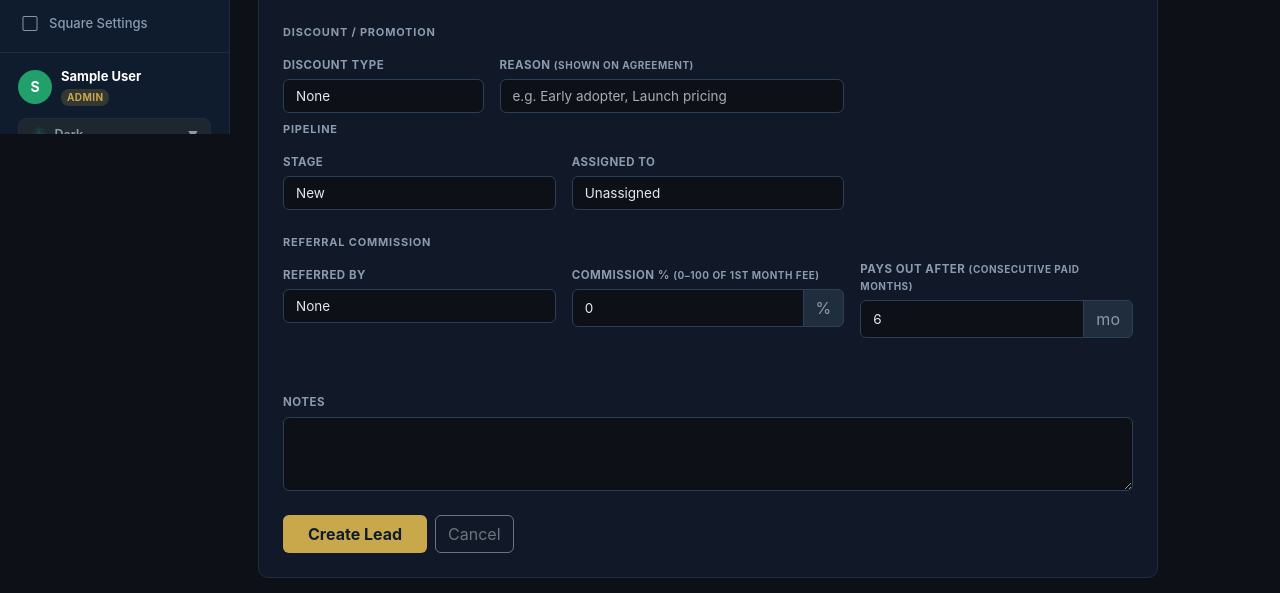
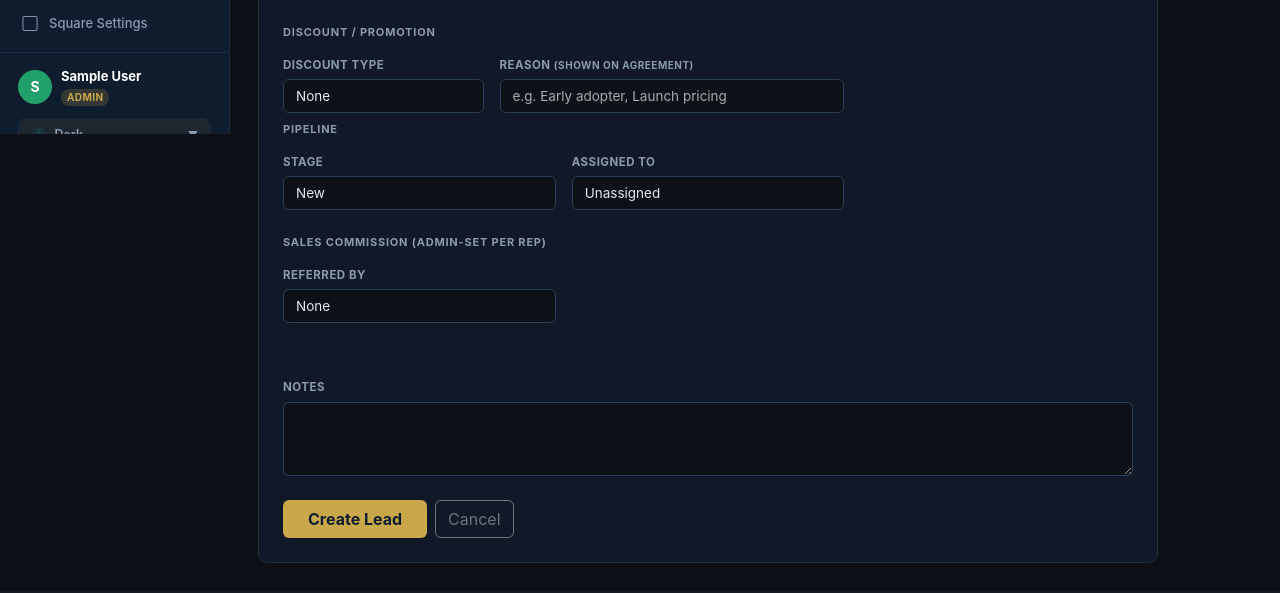
Before and after one commit to prassanan-source/revfi, a Flask app: page /leads/new in a window 1280 px wide. Shown: the part 666-1259 px from the top of the page. After the commit the page ends 1229 px from the top, so only its background shows below. Run offline with Flask 3, Linux system fonts and the light colour scheme; the visitor is signed in with stand-in values (Sample User, id 1); data comes from the database, SQL or seed files in the repository.

Commit message:
Let admin set per-rep commission and record one-time referrers without a login.
Co-authored-by: Cursor <cursoragent@cursor.com>

```diff
--- a/app.py
+++ b/app.py
@@ -48,6 +48,8 @@ class User(db.Model):
     password = db.Column(db.String(256), nullable=False)
     role     = db.Column(db.String(30), default="sales")   # admin | sales
     active   = db.Column(db.Boolean, default=True)
+    commission_pct    = db.Column(db.Float, default=0)   # admin-set; % of first month after consecutive paid months
+    commission_months = db.Column(db.Integer, default=6)
     created  = db.Column(db.DateTime, default=datetime.utcnow)
 
 
@@ -86,6 +88,7 @@ class Lead(db.Model):
     status       = db.Column(db.String(50), default="New")
     assignee_id  = db.Column(db.Integer, db.ForeignKey("users.id"))
     referral_id  = db.Column(db.Integer, db.ForeignKey("users.id"), nullable=True)
+    referral_name   = db.Column(db.String(300), default="")  # one-time referrer with no login
     referral_pct    = db.Column(db.Float,   default=0)
     referral_months = db.Column(db.Integer, default=6)   # consecutive months before referral pays out
     # Discount fields
@@ -858,6 +861,67 @@ def log_sub_activity(lead, action, channel, notes, happened_at=None):
     ))
 
 
+def user_commission_pct(user):
+    if not user:
+        return 0.0
+    try:
+        return max(0.0, float(getattr(user, "commission_pct", None) or 0))
+    except (TypeError, ValueError):
+        return 0.0
+
+
+def user_commission_months(user):
+    try:
+        n = int(getattr(user, "commission_months", None) or 6)
+    except (TypeError, ValueError):
+        n = 6
+    return max(1, min(24, n))
+
+
+def apply_lead_referral_fields(lead, f):
+    """Dropdown user, or free-text one-time referrer with no login."""
+    raw = (f.get("referral_id") or "").strip()
+    name = (f.get("referral_name") or "").strip()
+    uid = None
+    if raw and raw != "other" and raw.isdigit():
+        uid = int(raw)
+        if not User.query.get(uid):
+            uid = None
+    if uid:
+        lead.referral_id = uid
+        lead.referral_name = ""
+        ref = User.query.get(uid)
+        lead.referral_pct = user_commission_pct(ref)
+        lead.referral_months = user_commission_months(ref)
+        return
+    lead.referral_id = None
+    lead.referral_name = name
+    lead.referral_pct = 0
+    lead.referral_months = 6
+
+
+def referral_label(lead):
+    if not lead:
+        return ""
+    if getattr(lead, "referral", None):
+        pct = int(user_commission_pct(lead.referral) or lead.referral_pct or 0)
+        if pct:
+            return f"{lead.referral.name} ({pct}%)"
+        return lead.referral.name
+    return (getattr(lead, "referral_name", None) or "").strip()
+
+
+def apply_user_commission_fields(user, f):
+    try:
+        user.commission_pct = max(0.0, min(100.0, float(f.get("commission_pct") or 0)))
+    except (TypeError, ValueError):
+        user.commission_pct = 0.0
+    try:
+        user.commission_months = max(1, min(24, int(f.get("commission_months") or 6)))
+    except (TypeError, ValueError):
+        user.commission_months = 6
+
+
 def can_manage_subscriber(lead):
     if session.get("user_role") == "admin":
         return True
@@ -964,6 +1028,9 @@ app.jinja_env.globals.update(
     account_type_of=account_type_of,
     seat_count_of=seat_count_of,
     account_coverage_text=account_coverage_text,
+    user_commission_pct=user_commission_pct,
+    user_commission_months=user_commission_months,
+    referral_label=referral_label,
 )
 
 # ── Auth ─────────────────────────────────────────────────────────────────────
@@ -1141,9 +1208,6 @@ def lead_new():
             plan_id      = f.get("plan_id") or None,
             status       = f.get("status","New"),
             assignee_id  = f.get("assignee_id") or None,
-            referral_id  = f.get("referral_id") or None,
-            referral_pct    = float(f.get("referral_pct") or 0),
-            referral_months = int(f.get("referral_months") or 6),
             discount_type   = f.get("discount_type","none"),
             discount_value  = float(f.get("discount_value") or 0),
             discount_reason = f.get("discount_reason",""),
@@ -1152,6 +1216,7 @@ def lead_new():
             value           = float(f.get("value",0)),
         )
         apply_lead_account_fields(lead, f)
+        apply_lead_referral_fields(lead, f)
         db.session.add(lead)
         db.session.commit()
         flash(f"Lead for {lead.company} created.", "success")
@@ -1176,9 +1241,6 @@ def lead_edit(lid):
         lead.plan_id      = f.get("plan_id") or None
         lead.status       = f.get("status","New")
         lead.assignee_id  = f.get("assignee_id") or None
-        lead.referral_id  = f.get("referral_id") or None
-        lead.referral_pct    = float(f.get("referral_pct") or 0)
-        lead.referral_months = int(f.get("referral_months") or 6)
         lead.discount_type   = f.get("discount_type","none")
         lead.discount_value  = float(f.get("discount_value") or 0)
         lead.discount_reason = f.get("discount_reason","")
@@ -1186,6 +1248,7 @@ def lead_edit(lid):
         lead.notes           = f.get("notes","")
         lead.value           = float(f.get("value",0))
         apply_lead_account_fields(lead, f)
+        apply_lead_referral_fields(lead, f)
         lead.updated_at   = datetime.utcnow()
         db.session.commit()
         flash("Lead updated.", "success")
@@ -1510,39 +1573,41 @@ def commission_mark_paid(cid):
 
 def _create_commissions(lead):
     """
-    Create sales + referral commission records for a newly won lead.
-    Referral commission: % of first month fee, paid out after N consecutive paid months.
-    Status is set to Pending until manually marked Paid (admin confirms retention).
+    Sales / referral commission: admin-fixed % of first-month fee,
+    pending until N consecutive paid months (default 6).
     """
     period = datetime.utcnow().strftime("%Y-%m")
     final_monthly, _, _ = calc_discounted_price(lead)
 
-    # Sales commission — % of discounted monthly fee
-    if lead.assignee_id:
-        rate   = SALES_COMMISSION_RATE
+    def add_pending(user, kind):
+        if not user:
+            return
+        rate = user_commission_pct(user)
+        if rate <= 0:
+            return
+        months = user_commission_months(user)
+        existing = Commission.query.filter_by(lead_id=lead.id, user_id=user.id, kind=kind).first()
+        if existing:
+            return
         amount = round(final_monthly * rate / 100, 2)
-        existing = Commission.query.filter_by(lead_id=lead.id, user_id=lead.assignee_id, kind="sales").first()
-        if not existing:
-            db.session.add(Commission(user_id=lead.assignee_id, lead_id=lead.id,
-                                      kind="sales", rate=rate, amount=amount, period=period))
-
-    # Referral commission — % of first month fee, held Pending until retention confirmed
-    if lead.referral_id and lead.referral_pct > 0:
-        months  = int(lead.referral_months or 6)
-        amount  = round(final_monthly * lead.referral_pct / 100, 2)
-        existing = Commission.query.filter_by(lead_id=lead.id, user_id=lead.referral_id, kind="referral").first()
-        if not existing:
-            c = Commission(
-                user_id  = lead.referral_id,
-                lead_id  = lead.id,
-                kind     = "referral",
-                rate     = lead.referral_pct,
-                amount   = amount,
-                period   = period,
-                status   = "Pending",  # held until retention confirmed
-            )
-            c.notes = f"Pays out after {months} consecutive paid months"
-            db.session.add(c)
+        c = Commission(
+            user_id=user.id,
+            lead_id=lead.id,
+            kind=kind,
+            rate=rate,
+            amount=amount,
+            period=period,
+            status="Pending",
+            notes=(
+                f"{rate:g}% of first month ({fmt_usd(final_monthly)}) "
+                f"after {months} consecutive paid months"
+            ),
+        )
+        db.session.add(c)
+
+    add_pending(lead.assignee, "sales")
+    if lead.referral_id and lead.referral_id != lead.assignee_id:
+        add_pending(lead.referral, "referral")
 
 # ── Subscribers ───────────────────────────────────────────────────────────────
 
@@ -2172,6 +2237,7 @@ def user_new():
             u = User(name=f["name"], email=f["email"],
                      password=generate_password_hash(f["password"]),
                      role=f.get("role","sales"))
+            apply_user_commission_fields(u, f)
             db.session.add(u)
             db.session.commit()
             flash(f"User {u.name} created.", "success")
@@ -2188,6 +2254,7 @@ def user_edit(uid):
         u.name = f["name"]; u.email = f["email"]
         u.role = f.get("role","sales")
         u.active = "active" in f
+        apply_user_commission_fields(u, f)
         if f.get("password"):
             u.password = generate_password_hash(f["password"])
         db.session.commit()
@@ -2214,7 +2281,8 @@ def seed_db():
     for name, email in [("Priya Nair","priya@revfi.ai"),("Ravi Sharma","ravi@revfi.ai"),
                          ("Meena Patel","meena@revfi.ai"),("Arjun Das","arjun@revfi.ai")]:
         db.session.add(User(name=name, email=email,
-                            password=generate_password_hash("Sales@123"), role="sales"))
+                            password=generate_password_hash("Sales@123"), role="sales",
+                            commission_pct=12, commission_months=6))
     # Products
     freshfi = Product(name="FreshFi", slug="freshfi", icon="🌿", color="#2E7D5E",
                       description="Fresh produce financing platform")
@@ -2296,6 +2364,7 @@ def safe_init_db():
     _migrate_agreement_template_schema(db_path)
     _migrate_billing_schema(db_path)
     _migrate_account_type_schema(db_path)
+    _migrate_user_commission_schema(db_path)
 
 
 def _migrate_agreement_template_schema(db_path):
@@ -2384,9 +2453,39 @@ def _migrate_account_type_schema(db_path):
         if "seat_names" not in lead_cols:
             conn.execute("ALTER TABLE leads ADD COLUMN seat_names TEXT")
             added = True
+        if "referral_name" not in lead_cols:
+            conn.execute("ALTER TABLE leads ADD COLUMN referral_name VARCHAR(300) DEFAULT ''")
+            added = True
         conn.commit()
         if added:
             print("✅  Added leads account_type / seat_count / unit_price / seat_names")
+    finally:
+        conn.close()
+
+
+def _migrate_user_commission_schema(db_path):
+    """Per-rep commission % and hold months without wiping data."""
+    if not os.path.exists(db_path):
+        return
+    conn = sqlite3.connect(db_path)
+    try:
+        cols = [r[1] for r in conn.execute("PRAGMA table_info(users)").fetchall()]
+        if not cols:
+            return
+        added = False
+        if "commission_pct" not in cols:
+            conn.execute("ALTER TABLE users ADD COLUMN commission_pct FLOAT DEFAULT 0")
+            conn.execute(
+                "UPDATE users SET commission_pct = 12 WHERE role = 'sales' AND (commission_pct IS NULL OR commission_pct = 0)"
+            )
+            added = True
+        if "commission_months" not in cols:
+            conn.execute("ALTER TABLE users ADD COLUMN commission_months INTEGER DEFAULT 6")
+            conn.execute("UPDATE users SET commission_months = 6 WHERE commission_months IS NULL")
+            added = True
+        conn.commit()
+        if added:
+            print("✅  Added users.commission_pct / commission_months")
     finally:
         conn.close()
 
--- a/templates/commissions.html
+++ b/templates/commissions.html
@@ -62,6 +62,7 @@
         <td style="font-weight:700;color:{% if c.kind=='referral' %}#C9A84C{% else %}#60A5FA{% endif %};">{{ fmt_usd(c.amount) }}</td>
         <td>
           <span class="badge rounded-pill px-3" style="font-size:11px;font-weight:700;background:{% if c.status=='Paid' %}rgba(16,185,129,.15);color:#10B981{% else %}rgba(245,158,11,.15);color:#F59E0B{% endif %};">{{ c.status }}</span>
+          {% if c.notes %}<div style="font-size:11px;color:var(--revfi-muted);margin-top:4px;">{{ c.notes }}</div>{% endif %}
         </td>
         {% if session.get('user_role')=='admin' %}
         <td>
--- a/templates/dashboard.html
+++ b/templates/dashboard.html
@@ -406,7 +406,7 @@
         <td style="font-size:11.5px;color:#B07010;">{% if l.discount_type and l.discount_type!='none' %}{{ l.discount_value|int }}{% if l.discount_type=='pct' %}%{% elif l.discount_type=='fixed' %}$ off{% else %} {{ l.discount_type }}{% endif %}{% else %}—{% endif %}</td>
         <td style="font-weight:700;color:#22A06B;">{{ fmt_usd(l.value) }}</td>
         <td>{{ fmt_usd(l.setup_fee) if l.setup_fee else '—' }}</td>
-        <td style="font-size:11.5px;">{% if l.referral %}{{ l.referral.name }} ({{ l.referral_pct|int }}%){% else %}—{% endif %}</td>
+        <td style="font-size:11.5px;">{% if referral_label(l) %}{{ referral_label(l) }}{% else %}—{% endif %}</td>
         <td style="font-size:11px;color:var(--muted);white-space:nowrap;">{{ l.created_at.strftime('%Y-%m-%d') }}</td>
       </tr>
       {% else %}<tr><td colspan="14" style="text-align:center;color:var(--muted);padding:40px;">No leads.</td></tr>{% endfor %}
--- a/templates/lead_form.html
+++ b/templates/lead_form.html
@@ -136,39 +136,35 @@
         </div>
         <div class="col-md-4">
           <label class="form-label">Assigned To</label>
-          <select name="assignee_id" class="form-select">
-            <option value="">Unassigned</option>
+          <select name="assignee_id" class="form-select" id="assignee-select">
+            <option value="" data-pct="0" data-months="6">Unassigned</option>
             {% for u in users %}
-            <option value="{{ u.id }}" {% if lead and lead.assignee_id==u.id %}selected{% endif %}>{{ u.name }}</option>
+            <option value="{{ u.id }}" data-pct="{{ user_commission_pct(u) }}" data-months="{{ user_commission_months(u) }}"
+              {% if lead and lead.assignee_id==u.id %}selected{% endif %}>{{ u.name }} ({{ user_commission_pct(u)|int }}%)</option>
             {% endfor %}
           </select>
         </div>
       </div>
 
-      <div style="font-size:11px;font-weight:700;text-transform:uppercase;letter-spacing:.8px;color:var(--karyva-muted,#8A9BB0);margin-bottom:10px;">Referral Commission</div>
+      <div style="font-size:11px;font-weight:700;text-transform:uppercase;letter-spacing:.8px;color:var(--karyva-muted,#8A9BB0);margin-bottom:10px;">Sales commission (admin-set per rep)</div>
       <div class="row g-3 mb-2">
         <div class="col-md-4">
           <label class="form-label">Referred By</label>
-          <select name="referral_id" class="form-select">
-            <option value="">None</option>
+          <select name="referral_id" class="form-select" id="referral-select">
+            <option value="" data-pct="0" data-months="6">None</option>
             {% for u in users %}
-            <option value="{{ u.id }}" {% if lead and lead.referral_id==u.id %}selected{% endif %}>{{ u.name }}</option>
+            <option value="{{ u.id }}" data-pct="{{ user_commission_pct(u) }}" data-months="{{ user_commission_months(u) }}"
+              {% if lead and lead.referral_id==u.id %}selected{% endif %}>{{ u.name }} ({{ user_commission_pct(u)|int }}%)</option>
             {% endfor %}
+            <option value="other" {% if lead and not lead.referral_id and lead.referral_name %}selected{% endif %}>Someone else (no login)</option>
           </select>
         </div>
-        <div class="col-md-4">
-          <label class="form-label">Commission % <span style="font-size:10px;color:var(--karyva-muted,#8A9BB0);">(0–100 of 1st month fee)</span></label>
-          <div class="input-group">
-            <input type="number" name="referral_pct" class="form-control" step="1" min="0" max="100" value="{{ lead.referral_pct|int if lead else '0' }}" id="ref-pct">
-            <span class="input-group-text" style="background:#1f2d3d;border-color:#2a3f58;color:#8A9BB0;">%</span>
-          </div>
-        </div>
-        <div class="col-md-4">
-          <label class="form-label">Pays Out After <span style="font-size:10px;color:var(--karyva-muted,#8A9BB0);">(consecutive paid months)</span></label>
-          <div class="input-group">
-            <input type="number" name="referral_months" class="form-control" step="1" min="1" max="24" value="{{ lead.referral_months if lead else '6' }}" id="ref-months">
-            <span class="input-group-text" style="background:#1f2d3d;border-color:#2a3f58;color:#8A9BB0;">mo</span>
-          </div>
+        <div class="col-md-8" id="referral-other-wrap" style="{% if lead and not lead.referral_id and lead.referral_name %}{% else %}display:none;{% endif %}">
+          <label class="form-label">One-time referrer</label>
+          <input type="text" name="referral_name" id="referral-name" class="form-control"
+            value="{{ lead.referral_name if lead and not lead.referral_id else '' }}"
+            placeholder="Name, phone, or how to reach them">
+          <div style="font-size:11px;color:var(--karyva-muted,#8A9BB0);margin-top:3px;">No account needed — recorded on the lead only. Commission is not auto-created.</div>
         </div>
       </div>
       <div id="referral-preview" class="mb-4" style="font-size:12px;color:var(--karyva-muted,#8A9BB0);padding-left:2px;min-height:18px;"></div>
@@ -315,8 +311,17 @@ document.getElementById('product-select').addEventListener('change', function()
 ['discount-type','discount-value-input','value-input'].forEach(id => {
   document.getElementById(id).addEventListener('input', updatePreviews);
 });
-['ref-pct','ref-months'].forEach(id => {
-  document.getElementById(id).addEventListener('input', updatePreviews);
+function toggleReferralOther() {
+  const sel = document.getElementById('referral-select');
+  const wrap = document.getElementById('referral-other-wrap');
+  if (!sel || !wrap) return;
+  const other = sel.value === 'other';
+  wrap.style.display = other ? '' : 'none';
+}
+
+['assignee-select','referral-select'].forEach(id => {
+  const el = document.getElementById(id);
+  if (el) el.addEventListener('change', () => { toggleReferralOther(); updatePreviews(); });
 });
 document.querySelector('[name=setup_fee]').addEventListener('input', updatePreviews);
 
@@ -327,8 +332,14 @@ function updatePreviews() {
   const dtype  = document.getElementById('discount-type').value;
   const dval   = parseFloat(document.getElementById('discount-value-input').value) || 0;
   const setup  = parseFloat(document.querySelector('[name=setup_fee]').value) || 0;
-  const refPct = parseFloat(document.getElementById('ref-pct').value) || 0;
-  const refMo  = parseInt(document.getElementById('ref-months').value) || 6;
+  const asg    = document.getElementById('assignee-select');
+  const refSel = document.getElementById('referral-select');
+  const asgOpt = asg && asg.options[asg.selectedIndex];
+  const refOpt = refSel && refSel.options[refSel.selectedIndex];
+  const asgPct = parseFloat(asgOpt && asgOpt.dataset.pct) || 0;
+  const asgMo  = parseInt(asgOpt && asgOpt.dataset.months, 10) || 6;
+  const refPct = parseFloat(refOpt && refOpt.dataset.pct) || 0;
+  const refMo  = parseInt(refOpt && refOpt.dataset.months, 10) || 6;
   const wrap   = document.getElementById('discount-value-wrap');
   const lbl    = document.getElementById('discount-value-label');
 
@@ -369,17 +380,22 @@ function updatePreviews() {
   }
 
   const refDiv = document.getElementById('referral-preview');
-  if (refPct > 0 && base > 0) {
-    const comm = (final * refPct / 100).toFixed(2);
-    refDiv.innerHTML = `Referral payout: <strong style="color:#C9A84C;">$${comm}</strong> &nbsp;(${refPct}% of $${final.toFixed(2)} first month fee) — paid after <strong style="color:#fff;">${refMo} consecutive paid months</strong>`;
-  } else {
-    refDiv.innerHTML = '';
+  let bits = [];
+  if (asgPct > 0 && base > 0) {
+    bits.push(`Assigned rep: <strong style="color:#C9A84C;">$${(final * asgPct / 100).toFixed(2)}</strong> (${asgPct}% of first month) after <strong style="color:#fff;">${asgMo} consecutive paid months</strong>`);
   }
+  if (refPct > 0 && base > 0 && refSel && refSel.value && refSel.value !== 'other' && asg && refSel.value !== asg.value) {
+    bits.push(`Referrer: <strong style="color:#C9A84C;">$${(final * refPct / 100).toFixed(2)}</strong> (${refPct}% of first month) after <strong style="color:#fff;">${refMo} consecutive paid months</strong>`);
+  } else if (refSel && refSel.value === 'other') {
+    bits.push('One-time referrer is recorded on the lead (no login, no auto commission).');
+  }
+  refDiv.innerHTML = bits.join('<br>');
 }
 
 document.getElementById('lead-form').addEventListener('submit', syncSeatTotal);
 
 filterPlans(false);
 applyTab(accountType());
+toggleReferralOther();
 </script>
 {% endblock %}
--- a/templates/leads.html
+++ b/templates/leads.html
@@ -74,7 +74,7 @@
         </td>
         <td style="font-size:12.5px;">{{ l.assignee.name if l.assignee else '—' }}</td>
         <td style="font-size:12px;color:var(--revfi-muted);">
-          {% if l.referral %}{{ l.referral.name }} ({{ l.referral_pct|int }}%){% else %}—{% endif %}
+          {% if referral_label(l) %}{{ referral_label(l) }}{% else %}—{% endif %}
         </td>
         <td style="font-weight:700;">{{ fmt_usd(l.value) }}</td>
         <td style="font-size:11.5px;color:var(--revfi-muted);">{{ l.created_at.strftime('%b %d') }}</td>
```
Also changed, not shown: show_db.py (+20 -15 lines), templates/user_form.html (+22 -0 lines), templates/users.html (+7 -1 lines), README.md, 2 other files.
